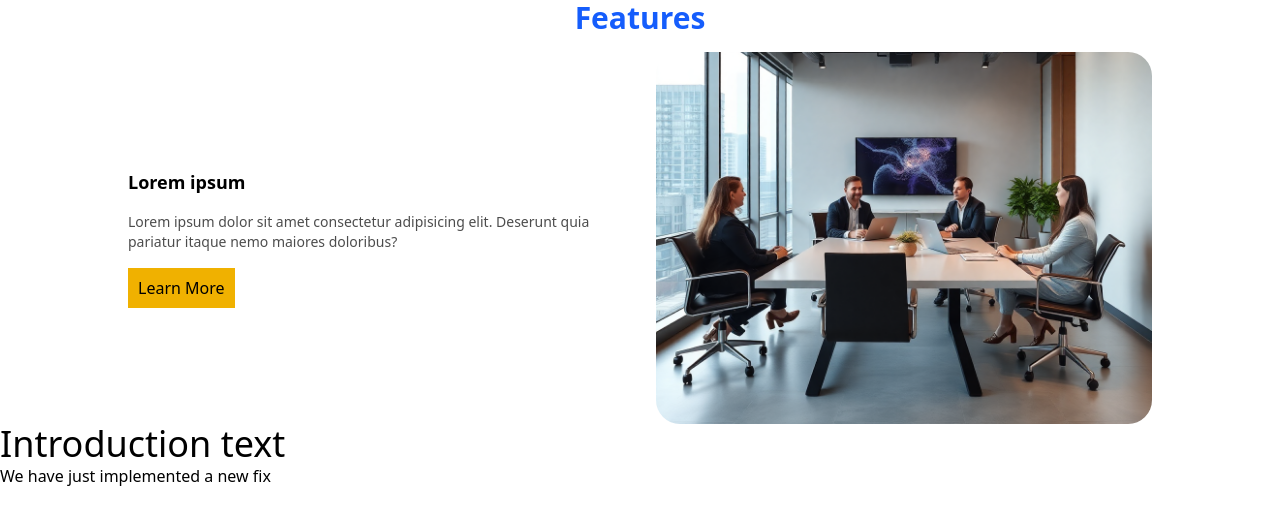
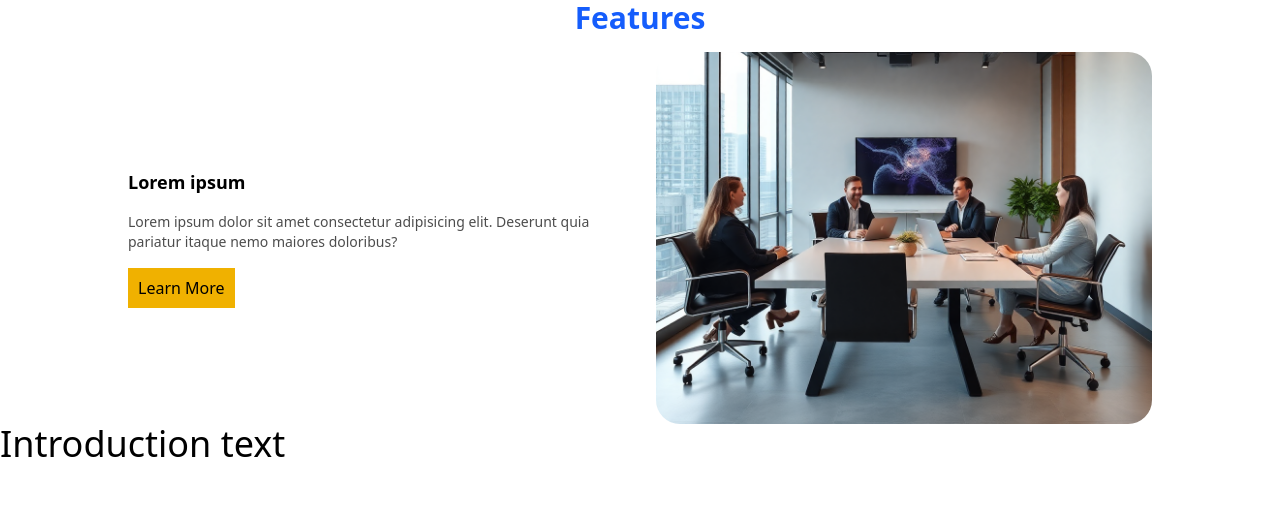
Before and after one commit to Turing-Tech-LLC-dev/ENSG-C1-Tailwind, a website: page features.html in a window 1280 px wide. Drawn offline with Linux system fonts and the light colour scheme.

Commit message:
Revert "Organise the features page"

```diff
--- a/features.html
+++ b/features.html
@@ -32,10 +32,6 @@
         Introduction text
     </p>
 
-    <div>
-        We have just implemented a new fix
-    </div>
-
     <br><br><br>
 
 </body>
```
Also changed, not shown: css/output.css.
